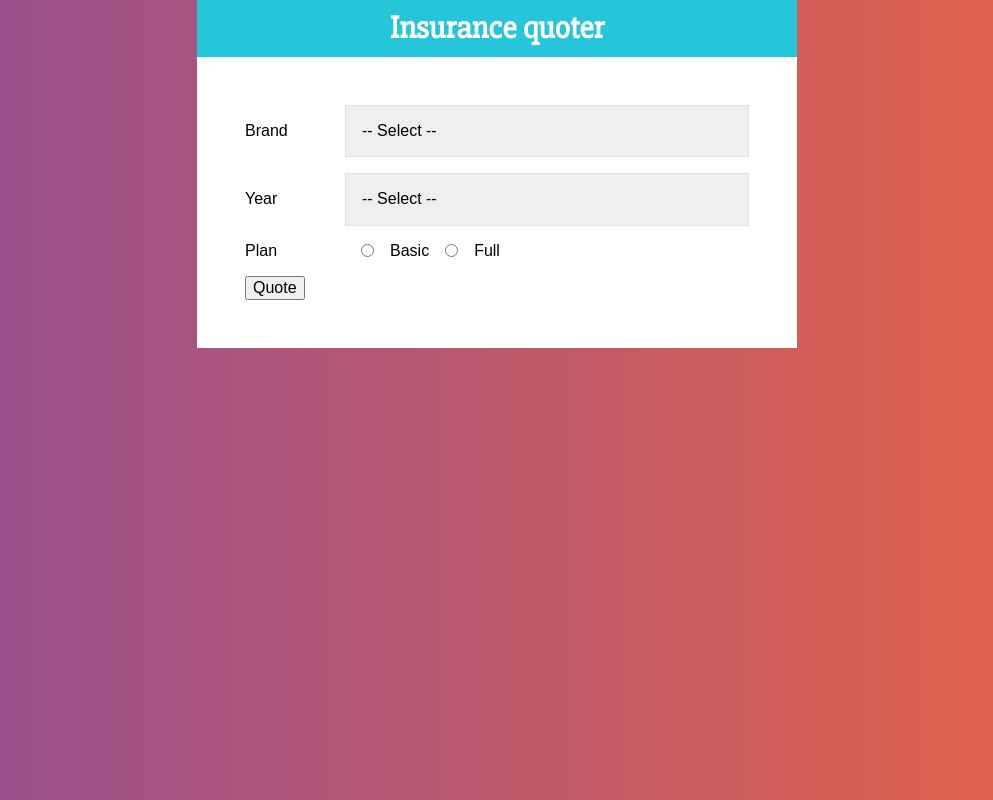
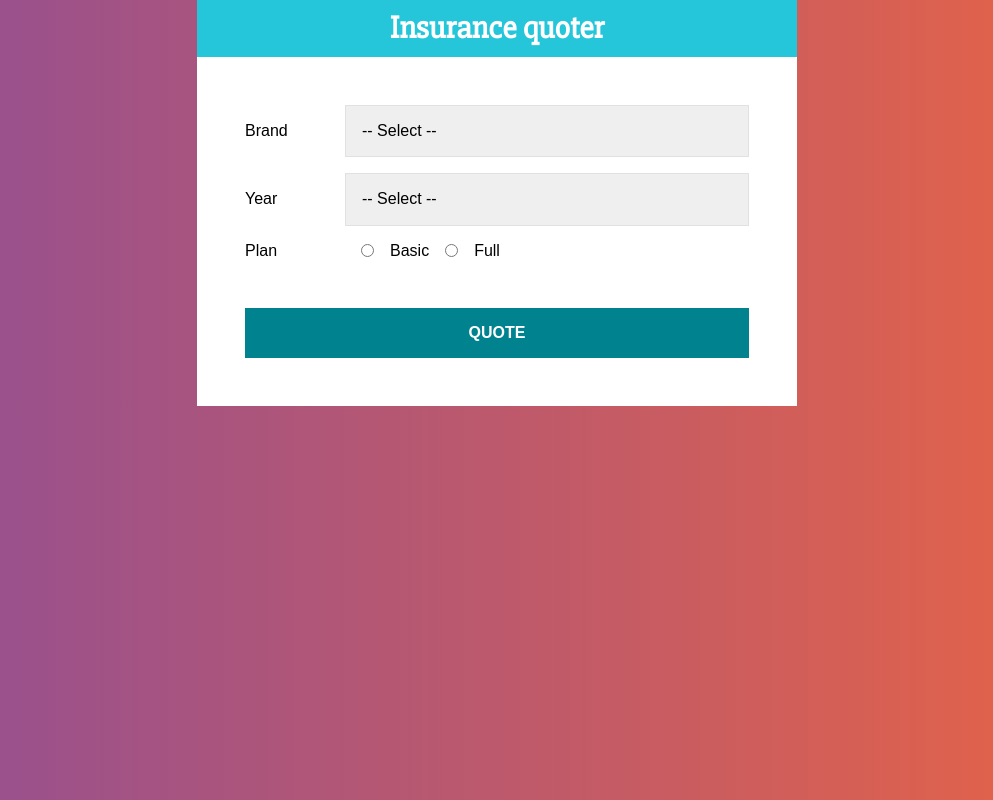
Before and after one commit to alecaceres/quoter, a React (Create React App) app: page / in a window 1280 px wide. Shown: the whole page, without its empty margins (143-1136 px from the left). Built offline with nearby package versions, Linux system fonts and the light colour scheme.

Commit message:
Add style to button

```diff
--- a/src/components/Form.js
+++ b/src/components/Form.js
@@ -21,6 +21,24 @@
 
 const InputRadio = styled.input`
     margin: 0 1rem;
+`;
+
+const Button = styled.button`
+    background-color: #00838F;
+    font-size: 16px;
+    width: 100%;
+    padding: 1rem;
+    color: #FFF;
+    text-transform: uppercase;
+    font-weight: bold;
+    border: none;
+    transition: background-color .3s ease;
+    margin-top: 2rem;
+
+    &:hover {
+        background-color: #26C6DA;
+        cursor: pointer;
+    }
 `;
 
 const Form = () => {
@@ -73,7 +91,7 @@
                 /> Full
             </Field>
 
-            <button type="button">Quote</button>
+            <Button type="button">Quote</Button>
         </form>
     )
 }
```
